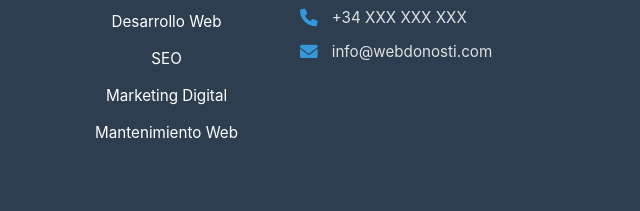
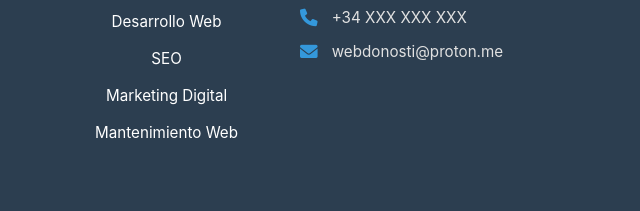
Before and after one commit to Malagaita1988/webdonosti, a plain HTML site: page index.html in a window 1280 px wide. Shown: the part 8517-8728 px from the top of the page, 640-1280 px from the left. Drawn offline with nearby package versions, Linux system fonts and the light colour scheme.

Commit message:
Update index.html

```diff
--- a/index.html
+++ b/index.html
@@ -492,7 +492,7 @@
                 <ul class="contact-info">
                     <li><i class="fas fa-map-marker-alt"></i> San Sebastián, Guipúzcoa</li>
                     <li><i class="fas fa-phone"></i> +34 XXX XXX XXX</li>
-                    <li><i class="fas fa-envelope"></i> info@webdonosti.com</li>
+                    <li><i class="fas fa-envelope"></i>webdonosti@proton.me</li>
                 </ul>
             </div>
         </div>
```
